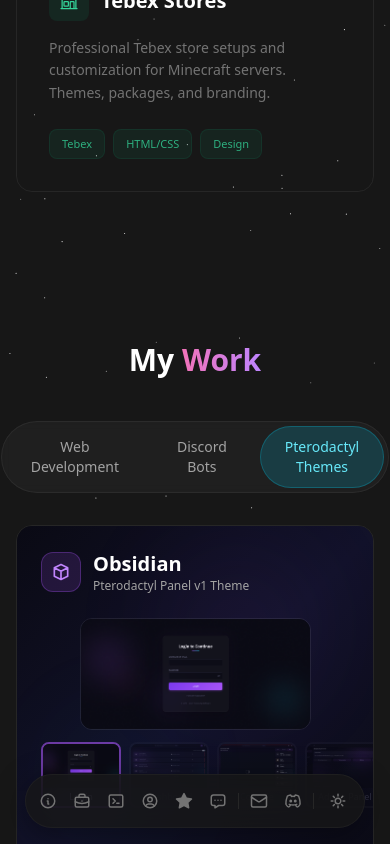
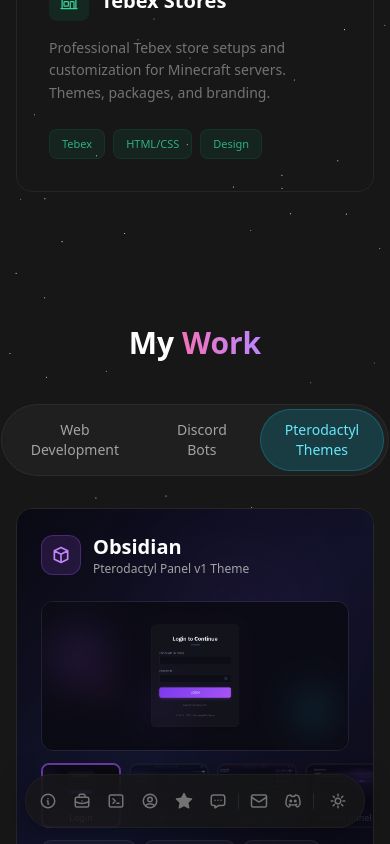
Before and after one commit to Kp4103/portfolio-new, a Next.js app: page / in a window 390 px wide. Both pictures are taken after a click on the button "Pterodactyl Themes". Shown: the part 1832-2676 px from the top of the page. Built offline with nearby package versions, Linux system fonts and the light colour scheme.

Commit message:
made pterodactly mobile resposnive

```diff
--- a/app/page.tsx
+++ b/app/page.tsx
@@ -414,7 +414,7 @@
                 </div>
               </div>
               {/* Large preview */}
-              <div className="rounded-xl overflow-hidden border mx-auto relative" style={{ borderColor: 'rgba(255,255,255,0.08)', maxWidth: '75%' }}>
+              <div className="rounded-xl overflow-hidden border mx-auto relative w-full md:max-w-[75%]" style={{ borderColor: 'rgba(255,255,255,0.08)' }}>
                 {obsidianScreens.map((screen, i) => (
                   <img
                     key={screen.label}
@@ -431,7 +431,7 @@
                 ))}
               </div>
               {/* Thumbnails + tags row */}
-              <div className="flex gap-3 mt-3 items-start">
+              <div className="flex flex-col md:flex-row gap-3 mt-3 items-start">
                 <div className="flex gap-2 flex-shrink-0">
                   {obsidianScreens.map((screen, i) => (
                     <button
```
